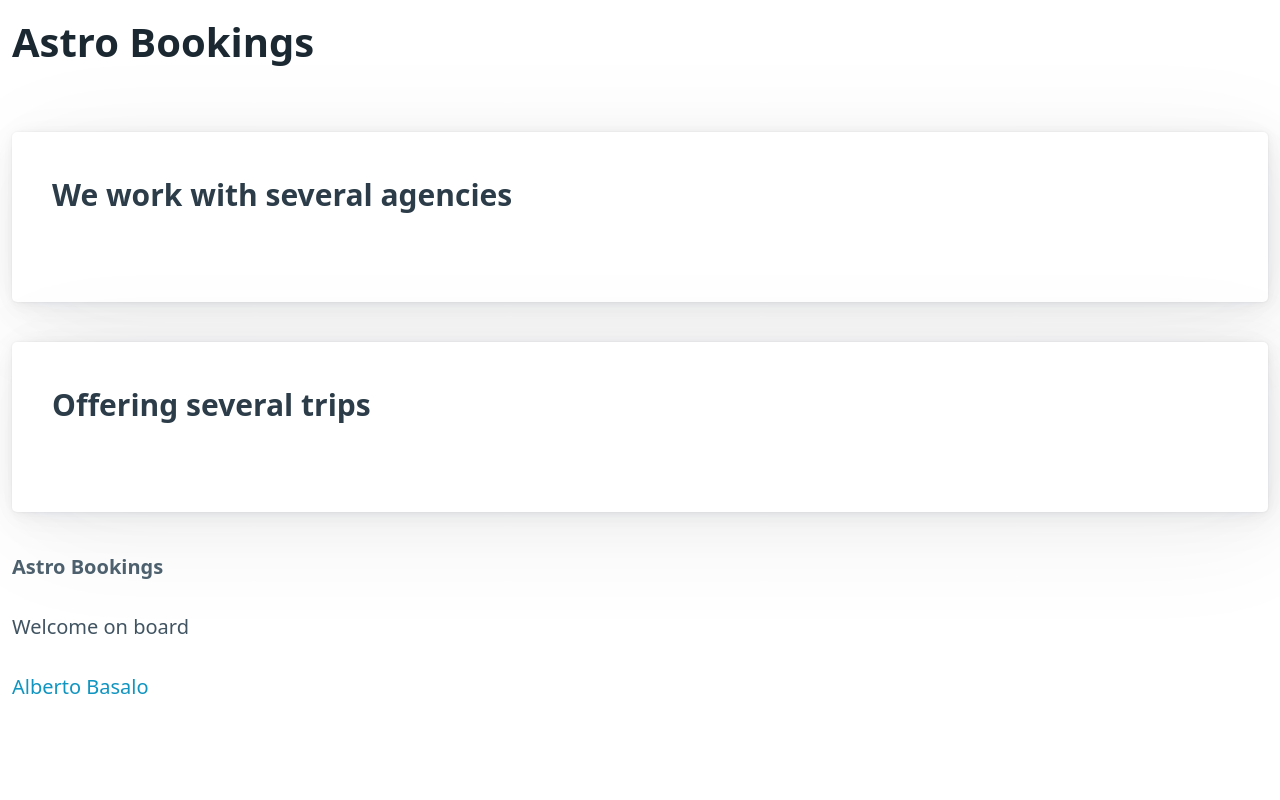
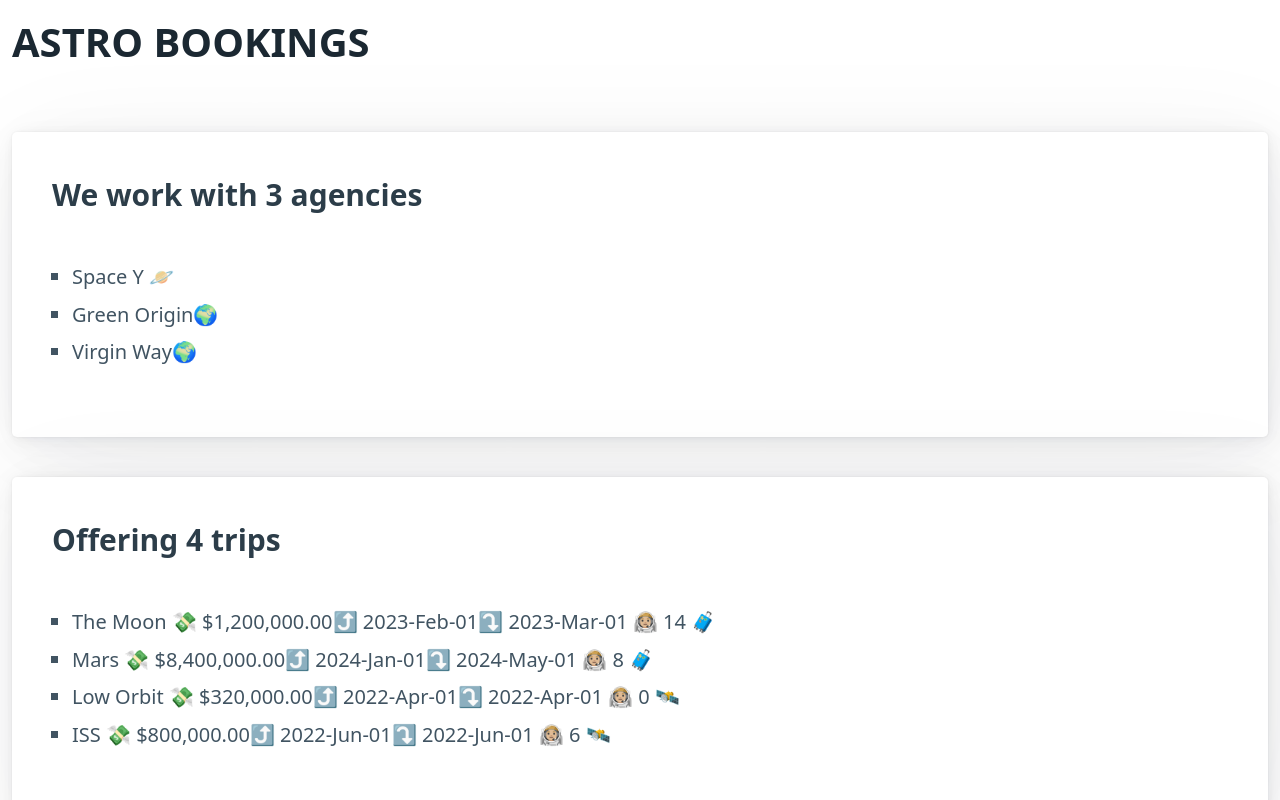
Before and after one commit to AlbertoBasalo/angular_intro, an Angular app: page / in a window 1280 px wide. Shown: the top 800 px of the page. Built offline with nearby package versions, Linux system fonts and the light colour scheme.

Commit message:
feat: templates

```diff
--- a/src/app/app.component.ts
+++ b/src/app/app.component.ts
@@ -1,28 +1,88 @@
 import { Component } from "@angular/core";
+import { data } from "./data";
 
 @Component({
   selector: "app-root",
   template: `
     <header>
-      <h1>{{ title }}</h1>
+      <h1>{{ title | uppercase }}</h1>
     </header>
     <main>
       <article>
-        <h3>We work with several agencies</h3>
+        <h3>We work with {{ agencies.length }} agencies</h3>
+        <ul>
+          <li *ngFor="let agency of agencies">
+            <span [ngClass]="agency.status | lowercase">{{ agency.name }}</span>
+            <!-- <span *ngIf="agency.range==='Interplanetary'"> 🪐 </span>-->
+            <!-- <span *ngIf="agency.range === 'Orbital'">🌍</span>-->
+            <span *ngIf="agency.range === 'Interplanetary'; else orbitalIcon">
+              🪐
+            </span>
+            <ng-template #orbitalIcon><span>🌍</span></ng-template>
+          </li>
+        </ul>
       </article>
       <article>
-        <h3>Offering several trips</h3>
+        <h3>Offering {{ getTripsCounter() }} trips</h3>
+        <ul>
+          <li *ngFor="let trip of trips">
+            <span [ngClass]="getClassForStatus(trip.status)">
+              {{ trip.destination }}
+            </span>
+            <span>💸 {{ trip.flightPrice | currency }}</span>
+            <span>⤴️ {{ trip.startDate | date: "yyyy-MMM-dd" }}</span>
+            <span>⤵️ {{ trip.endDate | date: "yyyy-MMM-dd" }}</span>
+            <span [ngClass]="getClassForPlaces(trip.places)">
+              🧑🏼‍🚀 {{ trip.places }}
+            </span>
+            <ng-container
+              *ngIf="trip.kind === 'WithStay'; then withStay; else tripOnly"
+            ></ng-container>
+            <ng-template #withStay>🧳</ng-template>
+            <ng-template #tripOnly>🛰️</ng-template>
+          </li>
+        </ul>
       </article>
+      <button (click)="reload()">♻️ Reload</button>
+      <aside *ngIf="isReloading">Reloading... please wait. ⌛</aside>
       <router-outlet></router-outlet>
     </main>
     <footer>
       <h6>{{ title }}</h6>
-      <p>Welcome on board</p>
-      <a href="https://twitter.com/albertobasalo">Alberto Basalo</a>
+      <p>
+        <i>{{ subtitle | lowercase }}</i>
+      </p>
+      <a [href]="authorUrl">{{ author }}</a>
     </footer>
   `,
   styles: [],
 })
 export class AppComponent {
   title = "Astro Bookings";
+  subtitle = "Welcome on board";
+  agencies = data.agencies;
+  trips = data.trips;
+  isReloading = false;
+  author = "Alberto Basalo";
+  authorUrl = "https://twitter.com/albertobasalo";
+
+  getTripsCounter() {
+    return this.trips.length;
+  }
+  reload(): void {
+    this.isReloading = true;
+    console.log("♻️ Reloading...");
+  }
+  getClassForStatus(status: string): string {
+    if (status === "Confirmed") {
+      return "green";
+    } else {
+      return "orange";
+    }
+  }
+  getClassForPlaces(places: number) {
+    if (places === 0) return "sold-out";
+    if (places < 8) return "few-places";
+    return "";
+  }
 }
--- /dev/null
+++ b/src/app/data.ts
@@ -0,0 +1,84 @@
+export const data = {
+  agencies: [
+    {
+      id: "space-y",
+      name: "Space Y",
+      range: "Interplanetary",
+      status: "Active",
+    },
+    {
+      id: "green-origin",
+      name: "Green Origin",
+      range: "Orbital",
+      status: "Active",
+    },
+    {
+      id: "virgin-way",
+      name: "Virgin Way",
+      range: "Orbital",
+      status: "Pending",
+    },
+  ],
+  trips: [
+    {
+      id: "space-y-moon-1",
+      agencyId: "space-y",
+      agencyTripCode: "moon",
+      destination: "The Moon",
+      places: 14,
+      startDate: "2023-02-01",
+      endDate: "2023-03-01",
+      flightPrice: 1200000,
+      stayingNightPrice: 10000,
+      kind: "WithStay",
+      status: "Confirmed",
+      extraLuggagePricePerKilo: 2000,
+      premiumFoodPrice: 0,
+    },
+    {
+      id: "space-y-mars-2",
+      agencyId: "space-y",
+      agencyTripCode: "mars",
+      destination: "Mars",
+      places: 8,
+      startDate: "2024-01-01",
+      endDate: "2024-05-01",
+      flightPrice: 8400000,
+      stayingNightPrice: 10000,
+      kind: "WithStay",
+      status: "Waiting",
+      extraLuggagePricePerKilo: 50000,
+      premiumFoodPrice: 0,
+    },
+    {
+      id: "green-origin-low-orbit-3",
+      agencyId: "green-origin",
+      agencyTripCode: "low-orbit",
+      destination: "Low Orbit",
+      places: 0,
+      startDate: "2022-04-01",
+      endDate: "2022-04-01",
+      flightPrice: 320000,
+      stayingNightPrice: 0,
+      kind: "TripOnly",
+      status: "Waiting",
+      extraLuggagePricePerKilo: 0,
+      premiumFoodPrice: 1000,
+    },
+    {
+      id: "green-origin-iss-4",
+      agencyId: "green-origin",
+      agencyTripCode: "iss",
+      destination: "ISS",
+      places: 6,
+      startDate: "2022-06-01",
+      endDate: "2022-06-01",
+      flightPrice: 800000,
+      stayingNightPrice: 0,
+      kind: "TripOnly",
+      status: "Waiting",
+      extraLuggagePricePerKilo: 0,
+      premiumFoodPrice: 1000,
+    },
+  ],
+};
```
